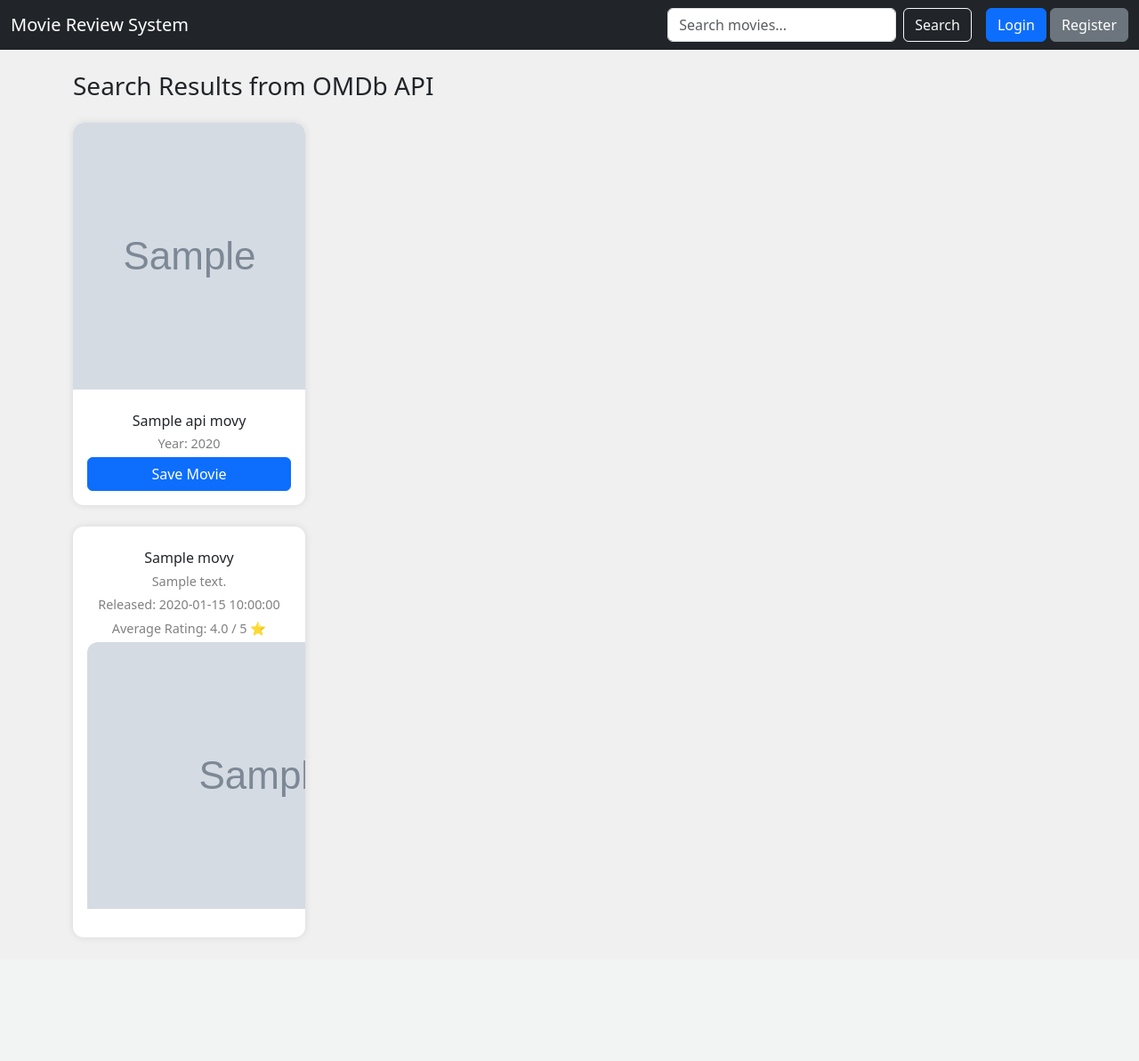
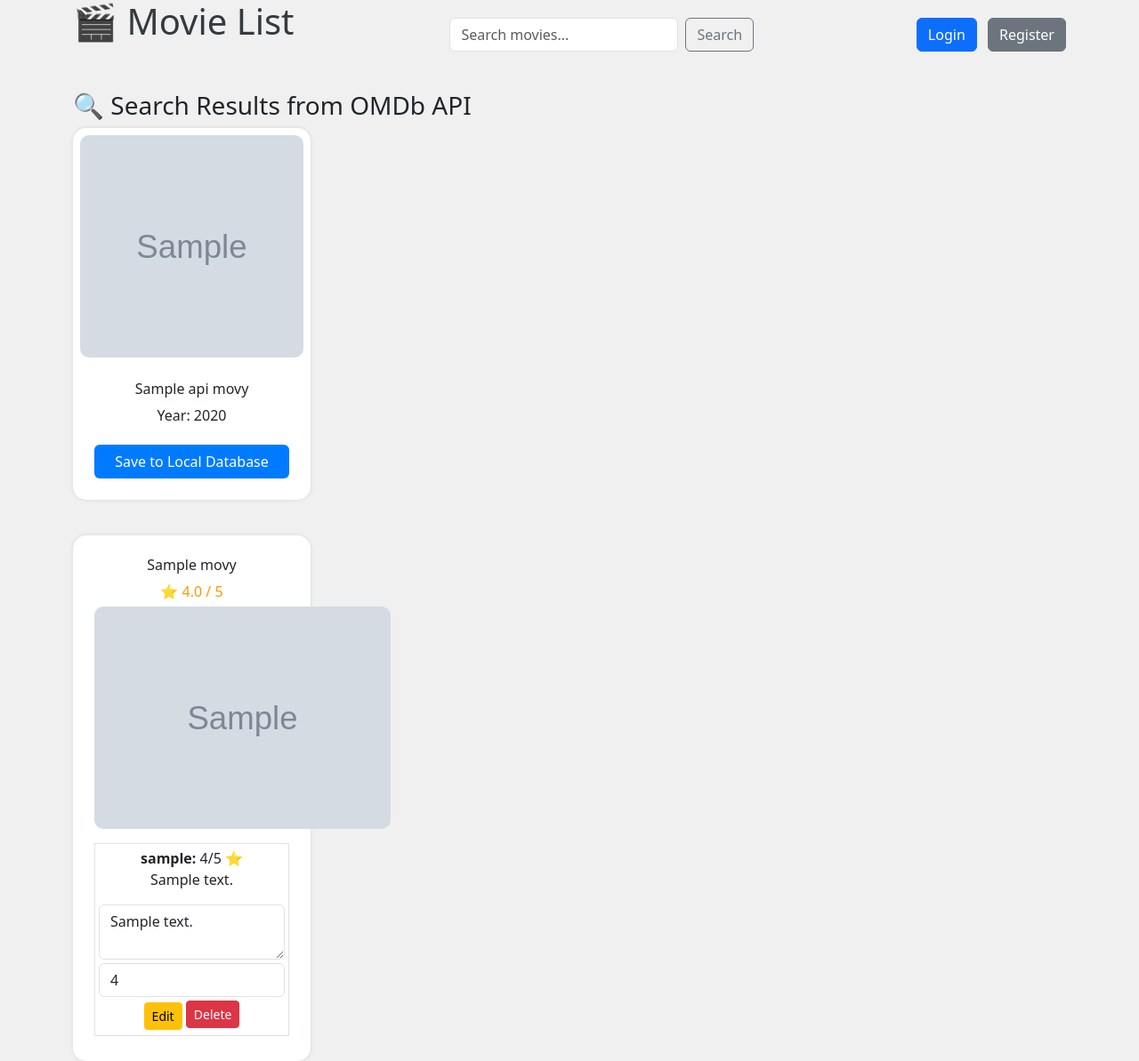
Before and after one commit to pruthviraj-ig/finalproject, a CodeIgniter 4 app: the page made by app/Views/movie_list.php in a window 1280 px wide. Shown: the whole page at 89% size. Before the commit the page ends 1055 px from the top, so only its background shows below. Run offline with PHP 8.4 and a stand-in for CodeIgniter, Linux system fonts and the light colour scheme; the template is opened without the code that fills it: most values are stand-ins (such as "Sample title", 1, 10 or a date in 2020); grey boxes marked "Sample" are stand-in pictures; some libraries are stand-ins or nearby versions.

Commit message:
added some more functions

```diff
--- a/app/Views/movie_list.php
+++ b/app/Views/movie_list.php
@@ -8,149 +8,170 @@
         body {
             background-color: #f0f0f0;
         }
-        .movie-card {
-            transition: transform 0.3s, box-shadow 0.3s;
-            border-radius: 12px;
-            overflow: hidden;
-            background: white;
+        .movie-poster {
+            height: 250px;
+            object-fit: cover;
+            border-radius: 10px;
+            margin-bottom: 10px;
+        }
+        .card {
             border: none;
-            box-shadow: 0 0 8px rgba(0, 0, 0, 0.1);
+            border-radius: 15px;
+            box-shadow: 0 0 5px rgba(0, 0, 0, 0.1);
+            transition: transform 0.3s;
+            height: 100%;
         }
-        .movie-card:hover {
-            transform: scale(1.02);
-            box-shadow: 0 0 12px rgba(0, 0, 0, 0.2);
+        .card:hover {
+            transform: scale(1.03);
         }
-        .movie-poster {
-            height: 300px;
-            object-fit: cover;
-            border-radius: 12px 12px 0 0;
-        }
-        .card-body h5 {
-            font-size: 1rem;
-            text-align: center;
-            margin-top: 10px;
+        .average-rating {
+            color: #ff9800;
             margin-bottom: 5px;
         }
-        .card-body p {
-            font-size: 0.9rem;
+        h1 {
             text-align: center;
-            margin-bottom: 5px;
-            color: gray;
+            margin-bottom: 30px;
+            color: #343a40;
         }
-        .card-body .btn {
+        .btn-save {
+            margin-top: 5px;
+            background-color: #007bff;
+            color: white;
             width: 100%;
         }
     </style>
 </head>
 <body>
-
-<!-- Navbar -->
-<nav class="navbar navbar-expand-lg navbar-dark bg-dark mb-4">
-    <div class="container-fluid">
-        <a class="navbar-brand" href="<?= base_url('/movies'); ?>">Movie Review System</a>
-        <form class="d-flex ms-auto" method="get" action="<?= base_url('/movies'); ?>">
-            <input class="form-control me-2" type="search" name="search" placeholder="Search movies..." aria-label="Search">
-            <button class="btn btn-outline-light" type="submit">Search</button>
+<div class="container">
+    <div class="d-flex justify-content-between align-items-center mb-4">
+        <h1>🎬 Movie List</h1>
+        <form method="get" action="<?= base_url('/movies'); ?>" class="d-flex">
+            <input type="text" name="search" class="form-control" placeholder="Search movies..." value="<?= isset($search) ? $search : ''; ?>">
+            <button type="submit" class="btn btn-outline-secondary ms-2">Search</button>
         </form>
-        <div class="ms-3">
+        <div>
             <?php if (session()->has('user_id')): ?>
-                <a href="<?= base_url('/logout'); ?>" class="btn btn-danger">Logout</a>
+                <a href="<?= base_url('/logout'); ?>" class="btn btn-danger ms-2">Logout</a>
             <?php else: ?>
-                <a href="<?= base_url('/login'); ?>" class="btn btn-primary">Login</a>
-                <a href="<?= base_url('/register'); ?>" class="btn btn-secondary">Register</a>
+                <a href="<?= base_url('/login'); ?>" class="btn btn-primary ms-2">Login</a>
+                <a href="<?= base_url('/register'); ?>" class="btn btn-secondary ms-2">Register</a>
             <?php endif; ?>
         </div>
     </div>
-</nav>
-
-<div class="container">
 
     <!-- Display API Movies -->
     <?php if (isset($apiMovies) && !empty($apiMovies)): ?>
-        <h3 class="mb-4">Search Results from OMDb API</h3>
-        <div class="row">
-            <?php foreach ($apiMovies as $index => $apiMovie): ?>
-                <div class="col-md-3 mb-4">
-                    <div class="card movie-card">
-                        <img src="<?= $apiMovie['Poster']; ?>" class="card-img-top movie-poster">
-                        <div class="card-body">
-                            <h5><?= $apiMovie['Title']; ?></h5>
-                            <p>Year: <?= $apiMovie['Year']; ?></p>
-                            <button class="btn btn-primary save-movie"
-                                    data-title="<?= $apiMovie['Title']; ?>"
-                                    data-year="<?= $apiMovie['Year']; ?>"
-                                    data-poster="<?= $apiMovie['Poster']; ?>">Save Movie</button>
+        <h3>🔍 Search Results from OMDb API</h3>
+        <div class="row row-cols-1 row-cols-sm-2 row-cols-md-4 g-3">
+            <?php foreach ($apiMovies as $apiMovie): ?>
+                <div class="col">
+                    <div class="card p-2">
+                        <img src="<?= $apiMovie['Poster'] ?>" class="card-img-top movie-poster" alt="Movie Poster">
+                        <div class="card-body text-center">
+                            <h6><?= $apiMovie['Title'] ?></h6>
+                            <p>Year: <?= $apiMovie['Year'] ?></p>
+                            <button class="btn btn-save save-movie"
+                                    data-title="<?= $apiMovie['Title'] ?>"
+                                    data-description="Fetched from OMDb API"
+                                    data-release_date="<?= $apiMovie['Year'] ?>-01-01"
+                                    data-poster="<?= $apiMovie['Poster'] ?>">
+                                Save to Local Database
+                            </button>
                         </div>
                     </div>
                 </div>
-                <?php if (($index + 1) % 4 == 0): ?>
-                    </div><div class="row">  <!-- Break the row after 4 movies -->
-                <?php endif; ?>
             <?php endforeach; ?>
         </div>
     <?php endif; ?>
 
     <!-- Display Local Movies -->
-    <div class="row">
-    <?php foreach ($movies as $index => $movie): ?>
-        <div class="col-md-3 mb-4">
-            <div class="card movie-card">
-                <div class="card-body">
-                    <h5><?= $movie['title']; ?></h5>
-                    <p><?= $movie['description']; ?></p>
-                    <p>Released: <?= $movie['release_date']; ?></p>
-                    <p>Average Rating: <?= number_format($movie['average_rating'], 1); ?> / 5 ⭐</p>
+    <div class="row row-cols-1 row-cols-sm-2 row-cols-md-4 g-3 mt-4">
+        <?php foreach ($movies as $movie): ?>
+            <div class="col">
+                <div class="card p-2">
+                    <div class="card-body text-center">
+                        <h6><?= $movie['title']; ?></h6>
+                        <p class="average-rating">⭐ <?= number_format($movie['average_rating'], 1); ?> / 5</p>
 
                         <?php if ($movie['poster']): ?>
-                        <img src="<?= $movie['poster']; ?>" class="movie-poster mb-3">
+                            <img src="<?= $movie['poster']; ?>" class="movie-poster mb-2">
                         <?php endif; ?>
 
                         <?php if (session()->has('user_id')): ?>
-                        <form method="post" action="<?= base_url('/save-review'); ?>">
-                            <input type="hidden" name="movie_id" value="<?= $movie['id']; ?>">
-                            <div class="mb-3">
-                                <label>Rating (Out of 5):</label>
-                                <input type="number" name="rating" min="1" max="5" class="form-control" required>
-                            </div>
-                            <div class="mb-3">
-                                <textarea name="review" class="form-control" placeholder="Write your review..." required></textarea>
-                            </div>
-                            <button type="submit" class="btn btn-primary">Submit Review</button>
+                            <form class="review-form mt-2" data-movie-id="<?= $movie['id']; ?>">
+                                <input type="number" name="rating" min="1" max="5" class="form-control mb-1" placeholder="Rating (1-5)" required>
+                                <textarea name="review" class="form-control mb-1" placeholder="Your review..." required></textarea>
+                                <button type="submit" class="btn btn-primary btn-sm">Submit Review</button>
                             </form>
                         <?php endif; ?>
+
+                        <div class="mt-2">
+                            <?php foreach ($movie['reviews'] as $review): ?>
+                                <div class="border p-1 mb-1">
+                                    <strong><?= $review['username']; ?>:</strong> <?= $review['rating']; ?>/5 ⭐
+                                    <p><?= $review['review']; ?></p>
+                                    <?php if (session()->get('user_id') == $review['user_id']): ?>
+                                        <form method="post" action="<?= base_url('/edit-review/' . $review['id']); ?>" class="d-inline">
+                                            <textarea name="review" class="form-control mb-1"><?= $review['review']; ?></textarea>
+                                            <input type="number" name="rating" min="1" max="5" value="<?= $review['rating']; ?>" class="form-control mb-1">
+                                            <button type="submit" class="btn btn-warning btn-sm">Edit</button>
+                                        </form>
+                                        <a href="<?= base_url('/delete-review/' . $review['id']); ?>" class="btn btn-danger btn-sm mb-1">Delete</a>
+                                    <?php endif; ?>
+                                </div>
+                            <?php endforeach; ?>
                         </div>
                     </div>
                 </div>
-        <?php if (($index + 1) % 4 == 0): ?>
-            </div><div class="row">  <!-- Break the row after 4 movies -->
-        <?php endif; ?>
+            </div>
         <?php endforeach; ?>
     </div>
 </div>
 
+<!-- AJAX Handling -->
 <script>
-    $(document).ready(function() {
-        $('.save-movie').click(function(e) {
+    $(document).ready(function(){
+        $('.review-form').submit(function(e){
             e.preventDefault();
-            var button = $(this);
-            var title = button.data('title');
-            var year = button.data('year');
-            var poster = button.data('poster');
+            var form = $(this);
+            var movieId = form.data('movie-id');
+            var formData = form.serialize();
 
             $.ajax({
-                url: '<?= base_url('/save-api-movie'); ?>',
-                method: 'POST',
-                data: { title: title, year: year, poster: poster },
+                url: '<?= base_url('/save-review'); ?>',
+                type: 'POST',
+                data: formData + '&movie_id=' + movieId,
+                success: function(response) {
+                    if (response.success) {
+                        alert('Review submitted successfully!');
+                        location.reload();
+                    }
+                }
+            });
+        });
+
+        $('.save-movie').click(function(){
+            var button = $(this);
+            var movieData = {
+                title: button.data('title'),
+                description: button.data('description'),
+                release_date: button.data('release_date'),
+                poster: button.data('poster')
+            };
+
+            $.ajax({
+                url: '<?= base_url('/save-movie'); ?>',
+                type: 'POST',
+                data: movieData,
                 success: function(response) {
                     if (response.success) {
                         alert('Movie saved successfully!');
-                        location.reload();
+                        button.text('Saved').prop('disabled', true);
                     }
                 }
             });
         });
     });
 </script>
-
 </body>
 </html>
```
Also changed, not shown: app/Config/Routes.php (+16 -9 lines), app/Controllers/MovieController.php (+41 -47 lines), app/Models/MovieModel.php (+7 -3 lines), app/Models/ReviewModel.php (+10 -2 lines), app/Controllers/UserController.php (line endings or trailing spaces), app/Models/UserModel.php (line endings or trailing spaces), app/Views/add_movie.php (line endings or trailing spaces), app/Views/login.php (line endings or trailing spaces), app/Views/register.php (line endings or trailing spaces). Lines whose indentation alone changed are shown as unchanged.
